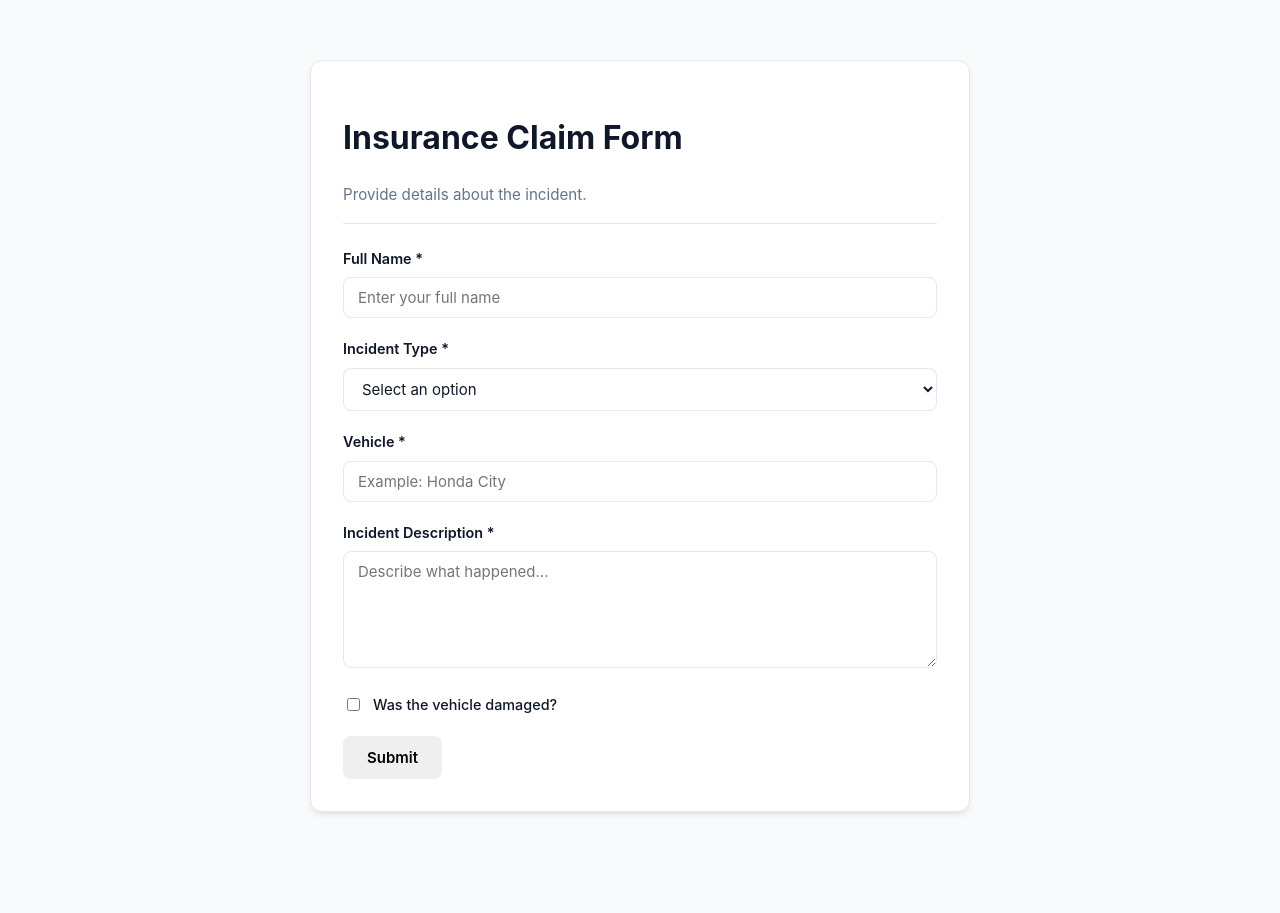
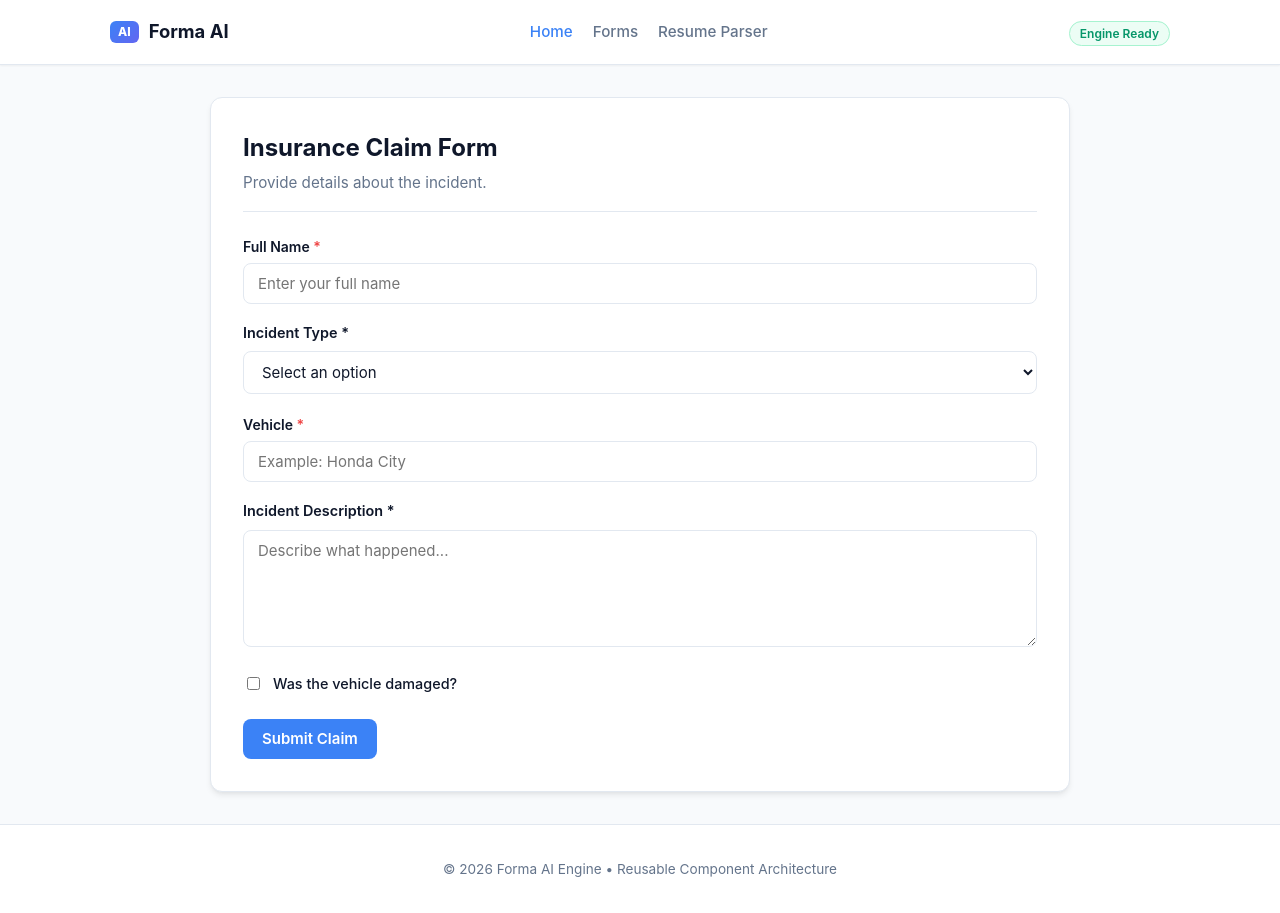
Before and after one commit to chandrusm171-ux/Forma-AI, a React app in the folder frontend/: page / in a window 1280 px wide. Before the commit the page ends 872 px from the top, so only its background shows below. Built offline with nearby package versions, Linux system fonts and the light colour scheme; the HTML template or start-up script is replaced by a standard one.

Commit message:
Day 3 Update: Implemented and improved reusable React UI components. Verified the updated components locally.

```diff
--- a/frontend/src/components/forms/DynamicForm.jsx
+++ b/frontend/src/components/forms/DynamicForm.jsx
@@ -1,11 +1,12 @@
 import { useForm } from "react-hook-form";
 import FieldRenderer from "./FieldRenderer";
+import Button from "../ui/Button";
 
 function DynamicForm({ schema }) {
   const {
     register,
     handleSubmit,
-    formState: { errors }
+    formState: { errors, isSubmitting }
   } = useForm();
 
   const onSubmit = (data) => {
@@ -15,7 +16,7 @@ function DynamicForm({ schema }) {
   return (
     <form onSubmit={handleSubmit(onSubmit)}>
       <div className="form-header">
-        <h1>{schema.title}</h1>
+        <h2>{schema.title}</h2>
 
         {schema.description && (
           <p>{schema.description}</p>
@@ -27,9 +28,10 @@ function DynamicForm({ schema }) {
           <FieldRenderer
             field={field}
             register={register}
+            error={errors[field.name]}
           />
 
-          {errors[field.name] && (
+          {field.type !== "text" && errors[field.name] && (
             <p className="error-message">
               {errors[field.name].message}
             </p>
@@ -37,9 +39,16 @@ function DynamicForm({ schema }) {
         </div>
       ))}
 
-      <button type="submit">
-        Submit
-      </button>
+      <div style={{ marginTop: "24px" }}>
+        <Button
+          type="submit"
+          variant="primary"
+          size="md"
+          isLoading={isSubmitting}
+        >
+          Submit Claim
+        </Button>
+      </div>
     </form>
   );
 }
--- a/frontend/src/components/forms/FieldRenderer.jsx
+++ b/frontend/src/components/forms/FieldRenderer.jsx
@@ -3,10 +3,10 @@ import SelectField from "./SelectField";
 import CheckboxField from "./CheckboxField";
 import TextareaField from "./TextareaField";
 
-function FieldRenderer({ field, register }) {
+function FieldRenderer({ field, register, error }) {
   switch (field.type) {
     case "text":
-      return <TextField field={field} register={register} />;
+      return <TextField field={field} register={register} error={error} />;
 
     case "select":
       return <SelectField field={field} register={register} />;
--- a/frontend/src/components/forms/TextField.jsx
+++ b/frontend/src/components/forms/TextField.jsx
@@ -1,22 +1,20 @@
-function TextField({ field, register }) {
+import Input from "../ui/Input";
+
+function TextField({ field, register, error }) {
   return (
-    <div className="form-field">
-      <label htmlFor={field.name}>
-        {field.label}
-        {field.required && <span> *</span>}
-      </label>
-
-      <input
+    <Input
       id={field.name}
+      label={field.label}
       type="text"
       placeholder={field.placeholder || ""}
+      required={field.required}
+      error={error}
       {...register(field.name, {
         required: field.required
           ? `${field.label} is required`
           : false
       })}
     />
-    </div>
   );
 }
 
--- /dev/null
+++ b/frontend/src/components/layout/index.js
@@ -0,0 +1,2 @@
+export { default as Navbar } from "./Navbar";
+export { default as PageLayout } from "./PageLayout";
--- a/frontend/src/components/ui/Input.jsx
+++ b/frontend/src/components/ui/Input.jsx
@@ -1,4 +1,4 @@
-import  { forwardRef } from "react";
+import { forwardRef } from "react";
 /**
  * Reusable Input Component with forwardRef support for React Hook Form
  */
--- /dev/null
+++ b/frontend/src/components/ui/index.js
@@ -0,0 +1,3 @@
+export { default as Button } from "./Button";
+export { default as Input } from "./Input";
+export { default as Loading } from "./Loading";
--- a/frontend/src/pages/FormPage.jsx
+++ b/frontend/src/pages/FormPage.jsx
@@ -1,11 +1,12 @@
 import DynamicForm from "../components/forms/DynamicForm";
+import PageLayout from "../components/layout/PageLayout";
 import { insuranceClaimSchema } from "../schemas/formSchema";
 
 function FormPage() {
   return (
-    <main>
+    <PageLayout>
       <DynamicForm schema={insuranceClaimSchema} />
-    </main>
+    </PageLayout>
   );
 }
 
```
Also changed, not shown: 3 other files (tests, documents, lock files or other folders). Lines whose indentation alone changed are shown as unchanged.
